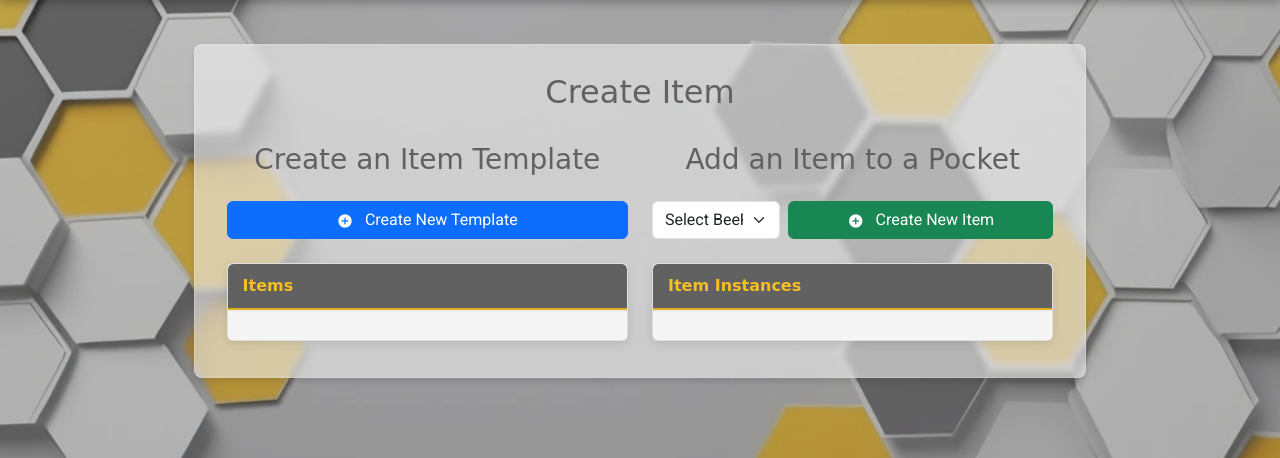
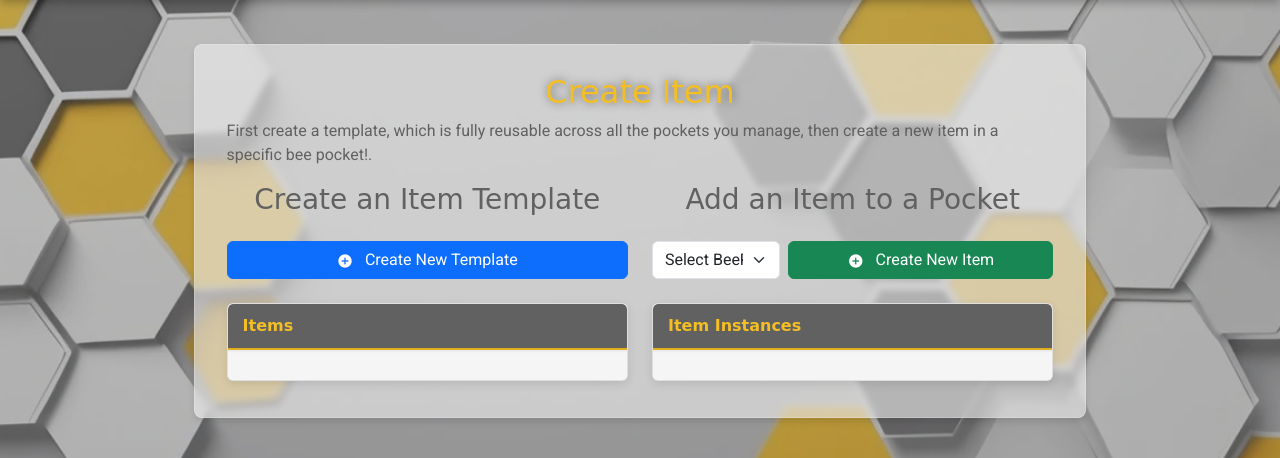
Before and after one commit to joe-aswonvos/bee_pocket, a Django app: page /create/ in a window 1280 px wide. Shown: the part 58-516 px from the top of the page. Run offline with Django 5.2, Linux system fonts and the light colour scheme; the visitor is signed in with stand-in values (Sample User, id 1); data that the repository does not hold is empty; some libraries are stand-ins or nearby versions; some web fonts are replaced.

Commit message:
Enhance styling and content: add text shadow to primary color, update headings and descriptions in admin and create item templates for improved clarity and visual appeal

```diff
--- a/admin_app/templates/admin.html
+++ b/admin_app/templates/admin.html
@@ -5,9 +5,9 @@
 
 {% block content %}
 <div class="container">
-    <h2 class="text-center my-4">Manage Account</h2>
-    <p class="text-center">This is the manage account page.</p>
-    <p class="text-center">Additional account management options will be available here.</p>
+    <h2 class="text-center my-4 primary-color">Manage Your Hive</h2>
+    <p class="text-center">Here you can manage your bees and their pockets.</p>
+    <p class="text-center">First create a pocket, then give busy bees the appropriate access to create or view activities</p>
 
     <div class="row">
         <!-- Permissions Card -->
--- a/create_app/templates/create.html
+++ b/create_app/templates/create.html
@@ -6,15 +6,16 @@
 
 {% block content %}
 <div class="container">
-    <h2 class="text-center my-2">Create Item</h2>
+    <h2 class="text-center my-2 primary-color mb-2">Create Item</h2>
 
         <div class="row flex-grow-1">
+            <p>First create a template, which is fully reusable across all the pockets you manage, then create a new item in a specific bee pocket!.</p>
 
         <!-- Items Column -->
 
         <div class="col-md-6 d-flex flex-column">
             <div class="d-flex flex-column mb-3">
-                <h3 class="text-center my-4">Create an Item Template</h3>
+                <h3 class="text-center mb-4">Create an Item Template</h3>
                 <button class="btn btn-primary w-100 mb-2" data-bs-toggle="modal" data-bs-target="#createItemModal">
                     <span class="material-icons me-2">add_circle</span> Create New Template
                 </button>
@@ -56,7 +57,7 @@
         <!-- Item Instances Column -->
         <div class="col-md-6 d-flex flex-column">
             <div class="d-flex flex-column mb-3">
-                <h3 class="text-center my-4">Add an Item to a Pocket</h3>
+                <h3 class="text-center mb-4">Add an Item to a Pocket</h3>
                 <div class="row g-2 mb-2">
                     <div class="col-12 col-lg-4">
                         <label for="beepocket_select" class="form-label visually-hidden">Select BeePocket</label>
--- a/static/css/style.css
+++ b/static/css/style.css
@@ -51,6 +51,7 @@
 
  .primary-color {
    color: var(--primary-color);
+   text-shadow: var(--secondary-color) 1px 0 10px;
  }
 
  /* Background image with fixed attachment */
```
Also changed, not shown: static/images/alternatebg.webp (added), 2 other files.
